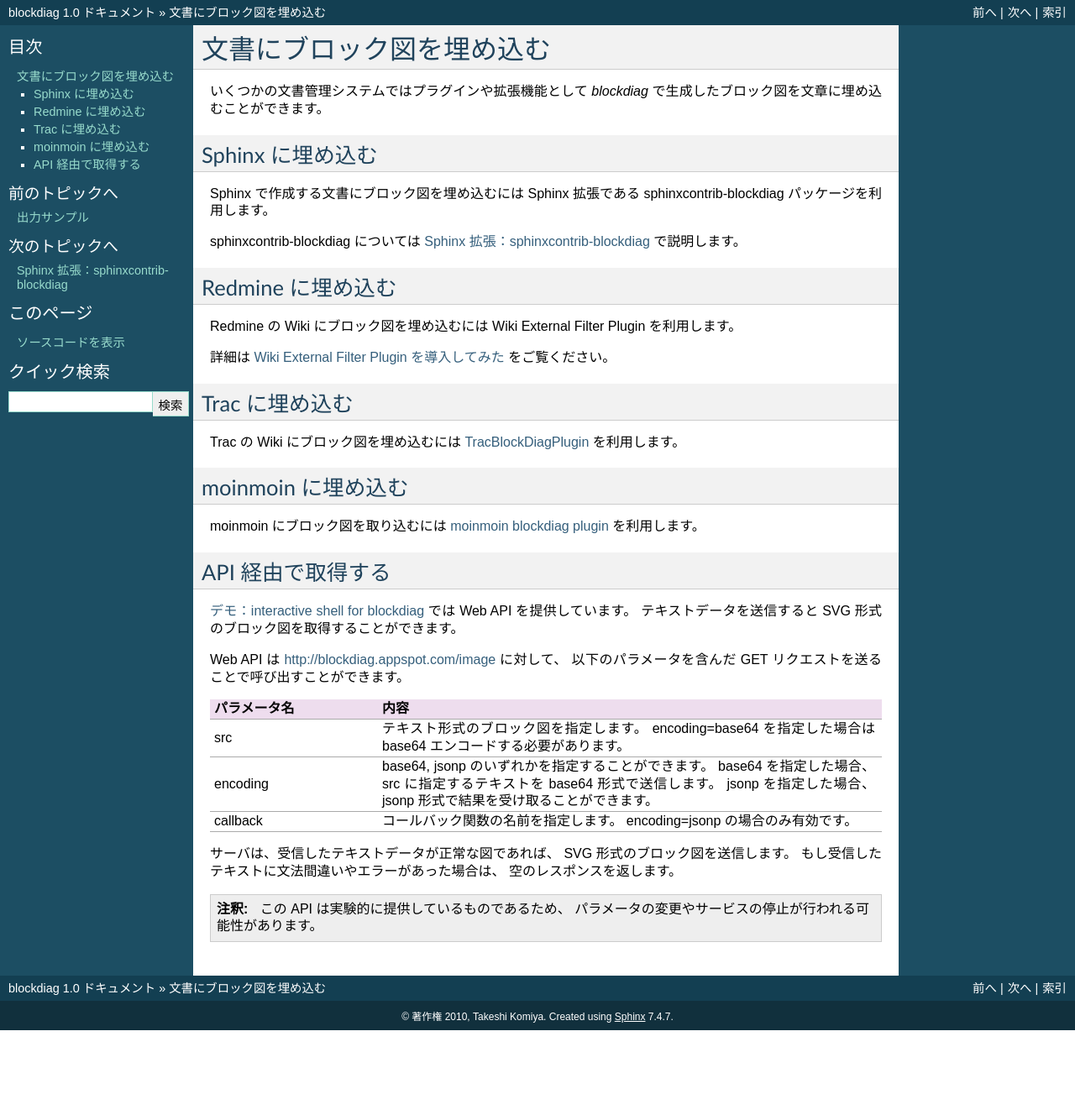
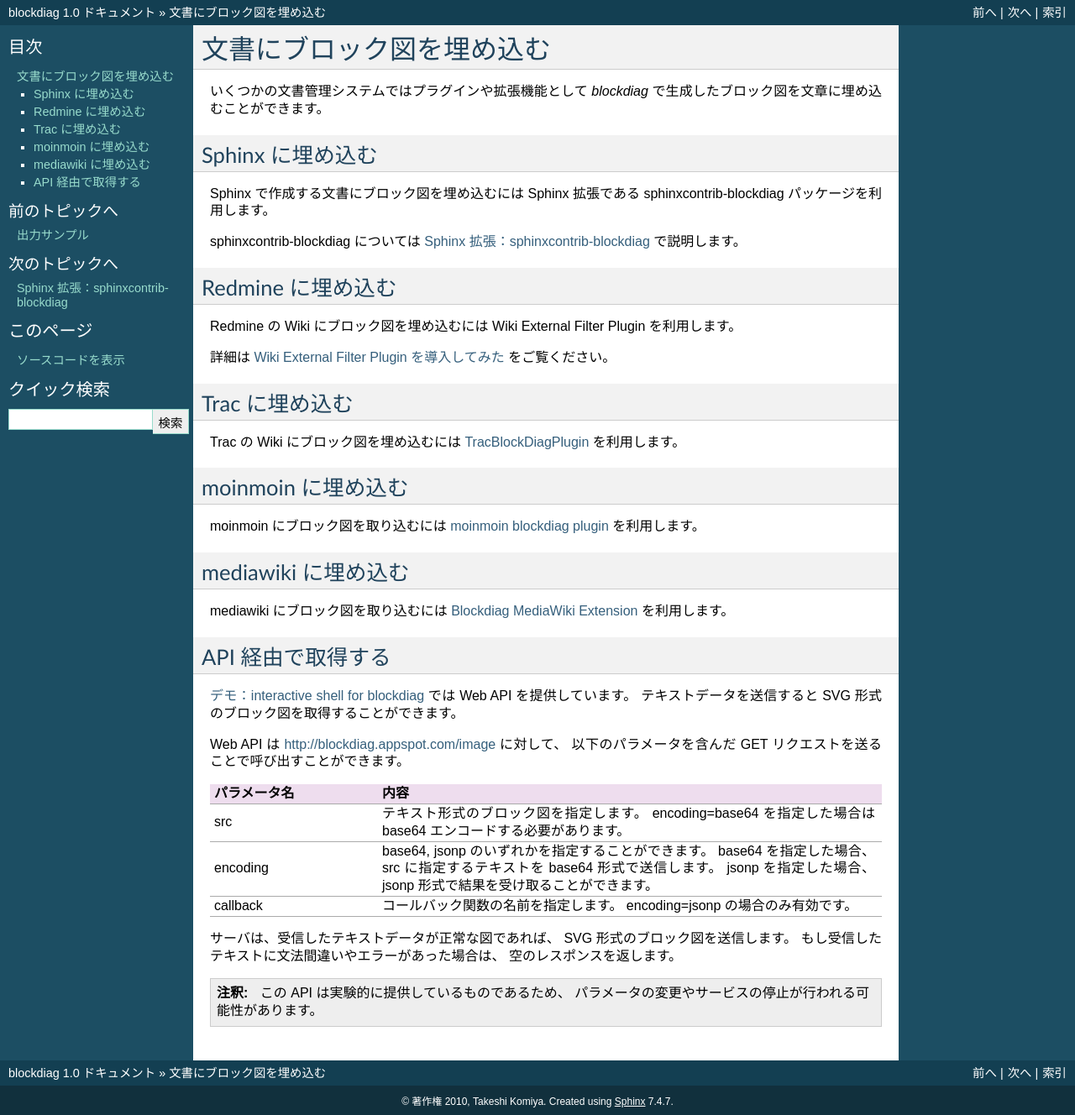
Before and after one commit to blockdiag/blockdiag.com, a Sphinx documentation site: the page built from blockdiag-ja/source/embed_diagram.rst, in a window 1280 px wide. Shown: the whole page at 84% size. Built offline with Sphinx 7.4.7, drawn with Linux system fonts in a browser that asks for light colours; nearby versions of some CDN libraries; before the commit the page ends 1227 px from its top, so only the background shows below that.

Commit message:
* Update docs

```diff
--- a/blockdiag-ja/source/embed_diagram.rst
+++ b/blockdiag-ja/source/embed_diagram.rst
@@ -42,6 +42,14 @@
 .. _moinmoin blockdiag plugin: http://d.hatena.ne.jp/podhmo/20110409/1302342454
 
 
+mediawiki に埋め込む
+=====================
+
+mediawiki にブロック図を取り込むには `Blockdiag MediaWiki Extension`_ を利用します。
+
+.. _Blockdiag MediaWiki Extension: https://github.com/kjmkznr/blockdiag-mediawiki-extension
+
+
 API 経由で取得する
 ==================
 
```
Also changed, not shown: 6 other files.
